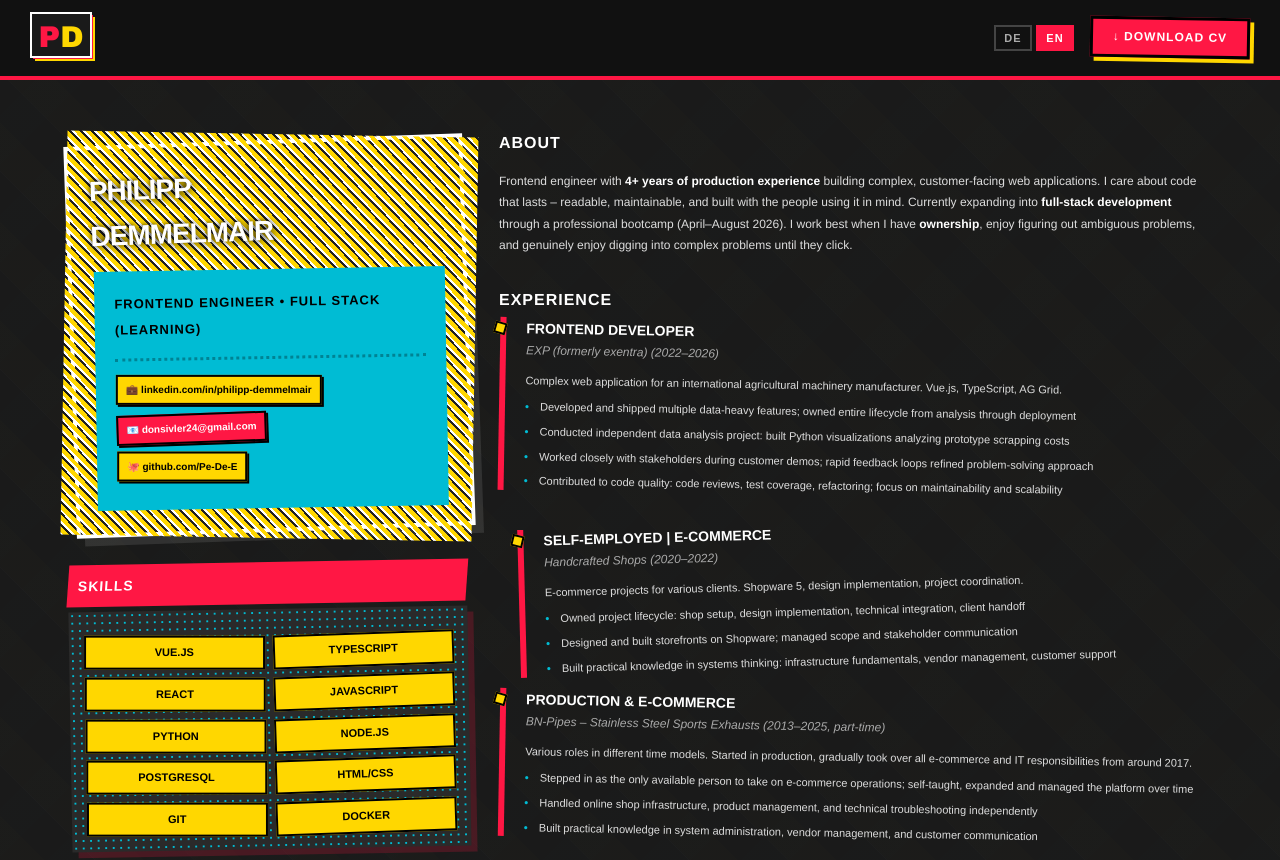
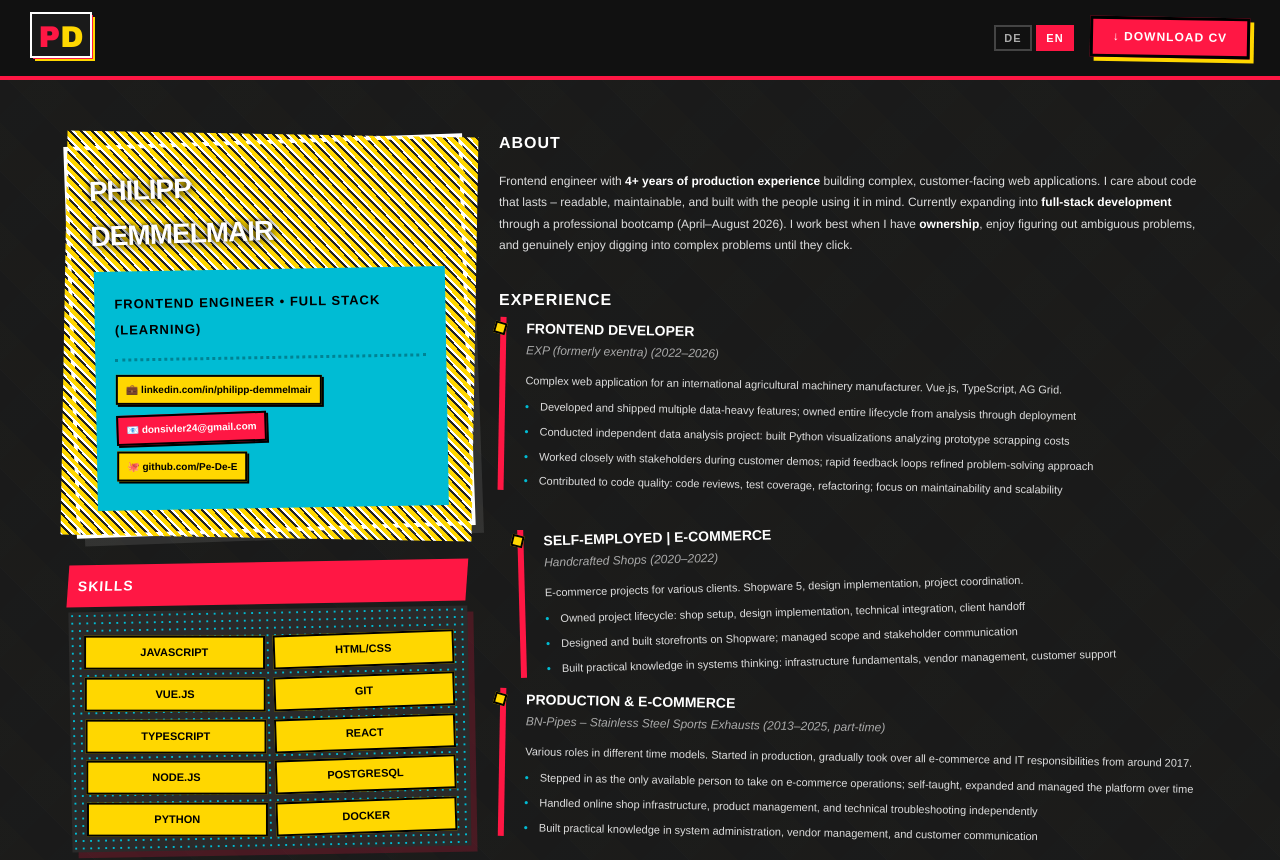
Before and after one commit to Pe-De-E/cv, a React (Vite) app: page / in a window 1280 px wide. Shown: the top 860 px of the page. Built offline with nearby package versions, Linux system fonts and the light colour scheme.

Commit message:
✨ Added a Skillmeter'
Skills now fill accordingly to my proficency with background.

```diff
--- a/src/components/CV.css
+++ b/src/components/CV.css
@@ -230,7 +230,10 @@ h1 {
 }
 
 .skill-tag {
-    background: #FFD700;
+    background-color: #FFD700;
+    background-image: linear-gradient(to right, #FF1744 100%, transparent 100%);
+    background-size: 0% 100%;
+    background-repeat: no-repeat;
     border: 2px solid #000;
     padding: 6px 10px;
     font-size: 11px;
@@ -239,10 +242,16 @@ h1 {
     text-align: center;
     transform: rotate(-1deg);
     color: #000;
+    transition: background-size 0.4s ease;
+    cursor: default;
 }
 
 .skill-tag:nth-child(odd) {
     transform: rotate(1deg);
+}
+
+.skill-tag:hover {
+    background-size: var(--level, 50%) 100%;
 }
 
 .interest-tag {
--- a/src/components/CV.jsx
+++ b/src/components/CV.jsx
@@ -1,5 +1,19 @@
 import { useTranslation } from 'react-i18next'
 import './CV.css'
+
+// Skill levels in % – update these as you improve
+const SKILL_LEVELS = {
+  'JavaScript': 90,
+  'HTML/CSS':   90,
+  'Vue.js':     85,
+  'Git':        80,
+  'TypeScript': 75,
+  'React':      55,
+  'Node.js':    40,
+  'PostgreSQL': 35,
+  'Python':     25,
+  'Docker':     25,
+}
 
 export default function CV() {
   const { t } = useTranslation()
@@ -22,16 +36,15 @@ export default function CV() {
           <div className="section-title">{t('sections.skills')}</div>
           <div className="dot-bg">
             <div className="skills-grid">
-              <div className="skill-tag">Vue.js</div>
-              <div className="skill-tag">TypeScript</div>
-              <div className="skill-tag">React</div>
-              <div className="skill-tag">JavaScript</div>
-              <div className="skill-tag">Python</div>
-              <div className="skill-tag">Node.js</div>
-              <div className="skill-tag">PostgreSQL</div>
-              <div className="skill-tag">HTML/CSS</div>
-              <div className="skill-tag">Git</div>
-              <div className="skill-tag">Docker</div>
+              {Object.entries(SKILL_LEVELS).map(([skill, level]) => (
+                <div
+                  key={skill}
+                  className="skill-tag"
+                  style={{ '--level': `${level}%` }}
+                >
+                  {skill}
+                </div>
+              ))}
             </div>
           </div>
         </div>
```
